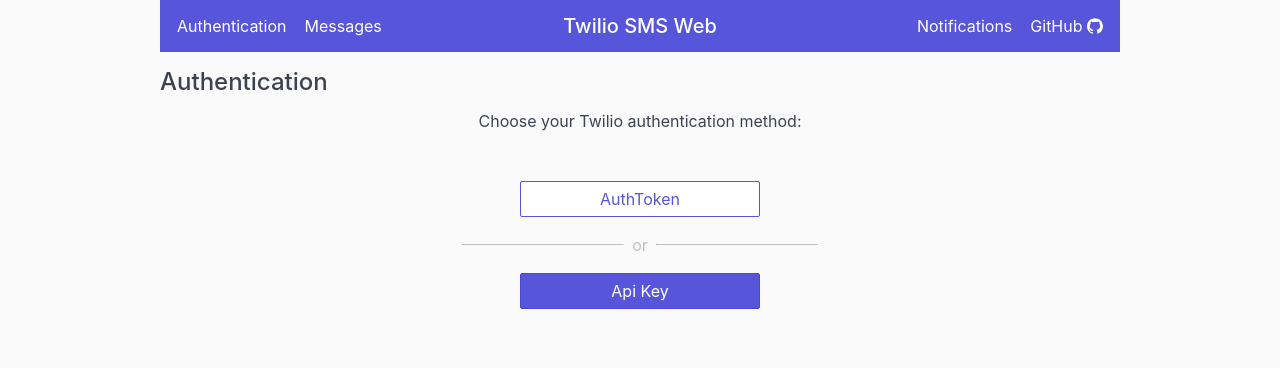
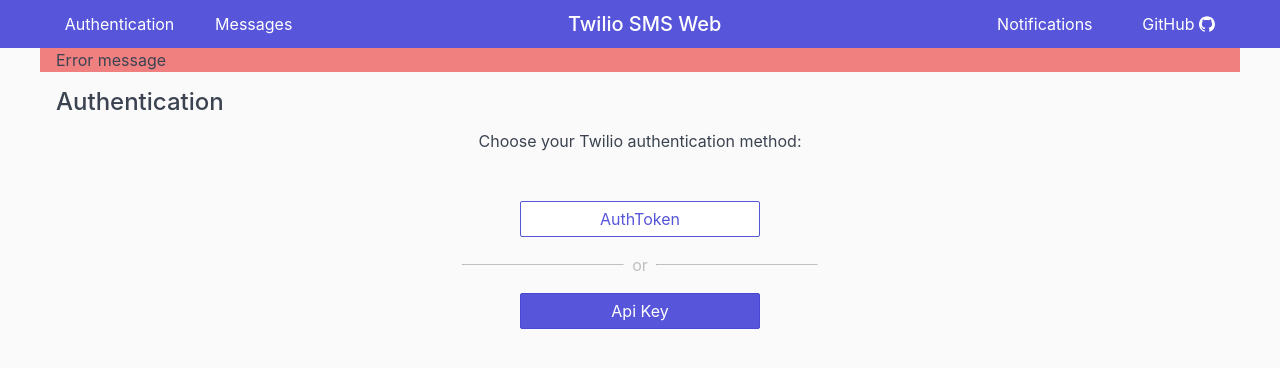
Before and after one commit to rafacandev/twilio-sms-web, a React (Create React App) app: page /#/ in a window 1280 px wide. Shown: the top 368 px of the page. Built offline with nearby package versions, Linux system fonts and the light colour scheme; no server answers.

Commit message:
Refactor nav bar

```diff
--- a/src/component/DefaultLayout/DefaultLayout.css
+++ b/src/component/DefaultLayout/DefaultLayout.css
@@ -1,6 +1,58 @@
-@media only screen and (max-width: 480px) {
-  .default-layout-container {
+.default-layout-container {
+  display: flex;
+  flex-direction: column;
+  align-items: center;
+}
+
+.default-layout-item {
+  max-width: 1200px;
+  width: 100%;
+  padding: 0 1em 0 1em;
+}
+
+@media only screen and (max-width: 960px) {
+  .default-layout-item {
     padding: 0 0 0 0;
-    margin: 0 0 0 0;
   }
 }
+
+.error-banner {
+  background-color: lightcoral;
+}
+
+.default-layout-nav-bar-container {
+  display: flex;
+  justify-content: center;
+  max-width: 2200px;
+  width: 100%;
+}
+
+.default-layout-nav-bar {
+  height: 3em;
+  display: flex;
+  justify-content: center;
+  align-items: center;
+  max-width: 1200px;
+  width: 100%;
+}
+
+.default-layout-nav-bar-center {
+  display: flex;
+  justify-content: center;
+}
+
+.default-layout-nav-bar-btn {
+  display: flex;
+  align-items: center;
+  height: 100%;
+  border: 0;
+  padding: 1em;
+}
+
+.default-layout-nav-bar-btn:hover {
+  background-color: green;
+}
+
+.default-layout-nav-bar-btn-spacer {
+  width: 1em;
+}
--- a/src/component/DefaultLayout/DefaultLayout.jsx
+++ b/src/component/DefaultLayout/DefaultLayout.jsx
@@ -2,7 +2,7 @@
 import { useHistory } from "react-router-dom"
 import "./DefaultLayout.css"
 
-const DefaultLayout = ({ children }) => {
+const NavBar = () => {
   const history = useHistory()
 
   const navigateToAuthenticationPage = () => {
@@ -16,24 +16,25 @@
   }
 
   return (
-    <>
-      <div className="default-layout-container container grid-lg">
-        <header className="navbar bg-primary" style={{ padding: ".5em" }}>
-          <section className="navbar-section">
-            <span className="btn btn-link text-light" onClick={navigateToAuthenticationPage}>
+    <div className="default-layout-nav-bar-container bg-primary">
+      <div className="default-layout-nav-bar">
+        <div className="default-layout-nav-bar-btn-spacer"></div>
+        <div className="default-layout-nav-bar-btn text-light" onClick={navigateToAuthenticationPage}>
           Authentication
-            </span>
-            <span className="btn btn-link text-light" onClick={navigateToPhoneNumbersPage}>
+        </div>
+        <div className="default-layout-nav-bar-btn-spacer"></div>
+        <div className="default-layout-nav-bar-btn text-light" onClick={navigateToPhoneNumbersPage}>
           Messages
-            </span>
-          </section>
-          <section className="navbar-center hide-xs">
+        </div>
+
+        <div className="default-layout-item default-layout-nav-bar-center hide-sm">
           <span className="h5">Twilio SMS Web</span>
-          </section>
-          <section className="navbar-section">
-            <span className="btn btn-link text-light" onClick={navigateToNotificationsPage}>
+        </div>
+        <div className="default-layout-nav-bar-btn text-light" onClick={navigateToNotificationsPage}>
           Notifications
-            </span>
+        </div>
+        <div className="default-layout-nav-bar-btn-spacer"></div>
+        <div className="default-layout-nav-bar-btn text-light hide-md">
           <a
             className="btn btn-link text-light"
             href="https://github.com/rafasantos/twilio-sms-web"
@@ -42,13 +43,25 @@
           >
             GitHub <GithubOutlined />
           </a>
-          </section>
-        </header>
         </div>
-      <div className="default-layout-container container grid-lg text-left" style={{ marginTop: "1em" }}>
+      </div>
+    </div>
+  )
+}
+
+const ErrorBanner = () => {
+  return <div className="default-layout-item error-banner">Error message</div>
+}
+
+const DefaultLayout = ({ children }) => {
+  return (
+    <div className="default-layout-container">
+      <NavBar />
+      <ErrorBanner />
+      <div className="default-layout-item text-left" style={{ marginTop: "1em" }}>
         {children}
       </div>
-    </>
+    </div>
   )
 }
 
```
Lines whose indentation alone changed are shown as unchanged.
